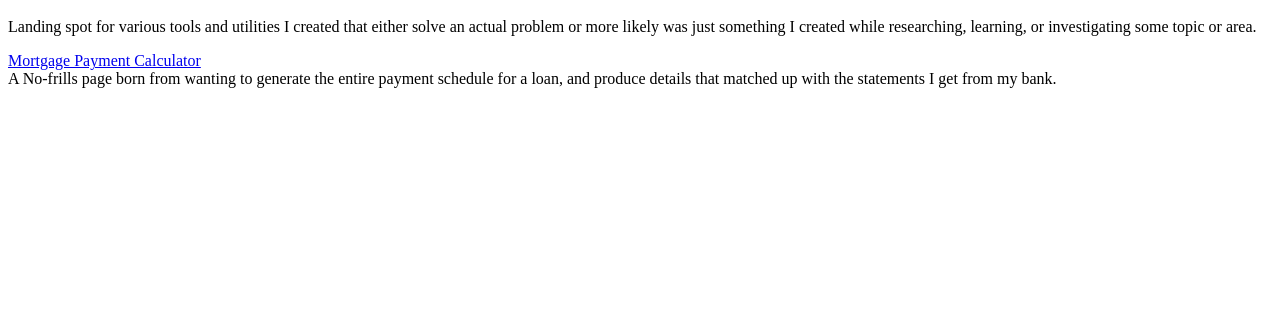
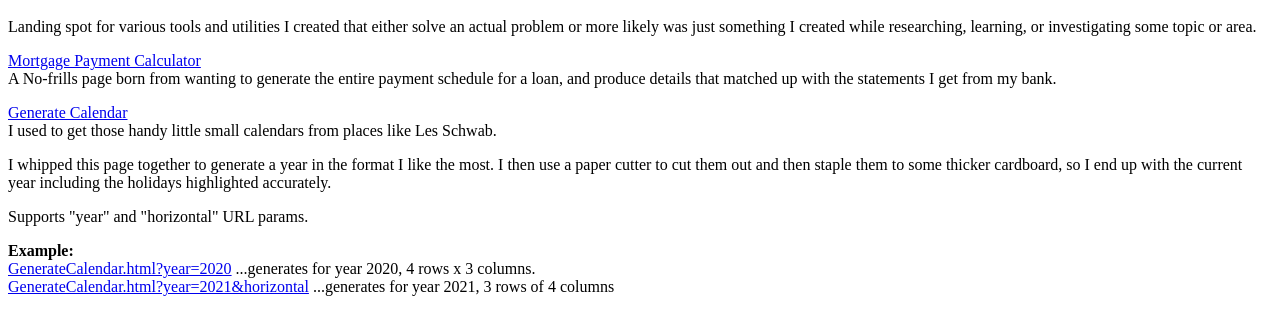
Before and after one commit to MrJimmo/ToolsAndUtilities, a plain HTML site: page index.html in a window 1280 px wide. Shown: the part 48-382 px from the top of the page. Drawn offline with Linux system fonts and the light colour scheme.

Commit message:
Added section for Generate Calendar

```diff
--- a/index.html
+++ b/index.html
@@ -9,6 +9,16 @@ Landing spot for various tools and utilities I created that either solve an actu
 <p></p>
 <a href="https://mrjimmo.com/ToolsAndUtilities/MortgagePayments/MortgagePayments.html">Mortgage Payment Calculator</a><br>
 A No-frills page born from wanting to generate the entire payment schedule for a loan, and produce details that matched up with the statements I get from my bank.
-
+<p></p>
+<a href="https://mrjimmo.com/ToolsAndUtilities/GenerateCalendar/GenerateCalendar.html">Generate Calendar</a><br>
+I used to get those handy little small calendars from places like Les Schwab.
+<p></p>
+I whipped this page together to generate a year in the format I like the most.  I then use a paper cutter to cut them out and then staple them to some thicker cardboard, so I end up with the current year including the holidays highlighted accurately.
+<p></p>
+Supports "year" and "horizontal" URL params.
+<p></p>
+<b>Example:</b><br>
+<a href="https://mrjimmo.com/ToolsAndUtilities/GenerateCalendar/GenerateCalendar.html?year=2020">GenerateCalendar.html?year=2020</a> ...generates for year 2020, 4 rows x 3 columns.<br>
+<a href="https://mrjimmo.com/ToolsAndUtilities/GenerateCalendar/GenerateCalendar.html?year=2021&horizontal">GenerateCalendar.html?year=2021&horizontal</a> ...generates for year 2021, 3 rows of 4 columns
 </body>
 </html>
```
